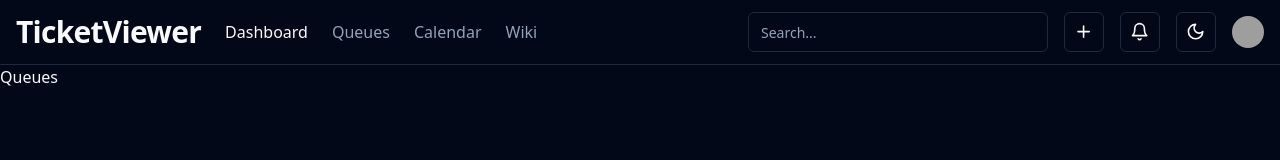
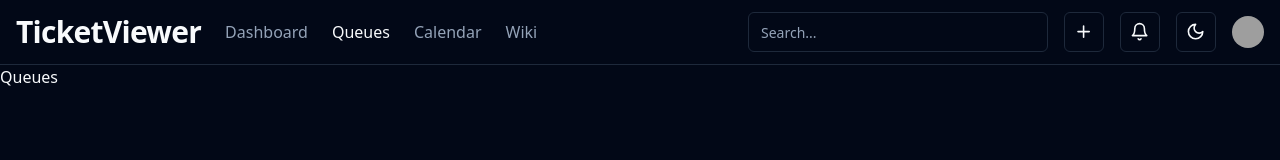
Before and after one commit to overthemil/ticket-viewer, a React (Vite) app: page /queues in a window 1280 px wide. Shown: the top 160 px of the page. Built offline with nearby package versions, Linux system fonts and the light colour scheme; grey boxes are pictures that could not be loaded.

Commit message:
Refactor components to make more extensible

```diff
--- a/src/components/navbar-links.tsx
+++ b/src/components/navbar-links.tsx
@@ -1,40 +1,58 @@
 import { cn } from "@/lib/utils"
-import { Link } from "react-router-dom";
+import { Link, useLocation } from "react-router-dom";
+
+const links = [
+  {
+    id: 0,
+    label: "Dashboard",
+    href: "/"
+  },
+  {
+    id: 1,
+    label: "Queues",
+    href: "/queues"
+  },
+  {
+    id: 2,
+    label: "Calendar",
+    href: "/calendar"
+  },
+  {
+    id: 3,
+    label: "Wiki",
+    href: "/wiki"
+  },
+];
 
 function NavbarLinks({
   className,
   ...props
 }: React.HTMLAttributes<HTMLElement>) {
+  let location = useLocation();
+
   return (
     <nav
       className={cn("flex items-center space-x-4 lg:space-x-6", className)}
       {...props}
     >
-      <Link
-        to="/"
-        className="text-md font-medium transition-colors hover:text-primary"
-      >
-        Dashboard
-      </Link>
-      <Link
-        to="/queues"
-        className="text-md font-medium text-muted-foreground transition-colors hover:text-primary"
-      >
-        Queues
-      </Link>
-      <Link
-        to="/calendar"
-        className="text-md font-medium text-muted-foreground transition-colors hover:text-primary"
-      >
-        Calendar
-      </Link>
-      <Link
-        to="/wiki"
-        className="text-md font-medium text-muted-foreground transition-colors hover:text-primary"
-      >
-        Wiki
-      </Link>
-    </nav>
+      {links.map((link) => {
+        return (location.pathname === link.href ? (
+          <Link
+            key={link.id}
+            to={link.href}
+            className="text-md font-medium transition-colors hover:text-primary">
+              {link.label}
+          </Link>
+        ) : (
+          <Link
+            key={link.id}
+            to={link.href}
+            className="text-md font-medium text-muted-foreground transition-colors hover:text-primary">
+              {link.label}
+          </Link>
+        ));
+      })}
+      </nav>
   )
 }
 
--- /dev/null
+++ b/src/layouts/MainLayout.tsx
@@ -0,0 +1,13 @@
+import Navbar from "@/components/navbar";
+import { Outlet } from "react-router-dom";
+
+function MainLayout() {
+  return (
+    <>
+      <Navbar />
+      <Outlet />
+    </>
+  );
+}
+
+export default MainLayout
--- a/src/routes/Calendar.tsx
+++ b/src/routes/Calendar.tsx
@@ -1,9 +1,6 @@
-import Navbar from "@/components/navbar"
-
 function Calendar() {
   return (
     <>
-      <Navbar />
       <h1>Calendar</h1>
     </>
   );
--- a/src/routes/Dashboard.tsx
+++ b/src/routes/Dashboard.tsx
@@ -1,30 +1,47 @@
 import { Tabs, TabsContent, TabsList, TabsTrigger } from "@/components/ui/tabs"
-import Navbar from "@/components/navbar";
+
+const tabs = [
+  {
+    id: 0,
+    value: "dashboard",
+    label: "Dashboard",
+    element: <h1> Dashboard </h1>,
+  },
+  {
+    id: 1,
+    value: "my-dashboard",
+    label: "My Dashboard",
+    element: <h1> My Dashboard </h1>,
+  },
+{
+    id: 2,
+    value: "reports",
+    label: "Reports",
+    element: <h1> Reports </h1>,
+  },
+{
+    id: 3,
+    value: "timesheets",
+    label: "Timesheets",
+    element: <h1> Timesheets </h1>
+  },
+];
 
 function Dashboard() {
   return (
     <>
-      <Navbar />
       <div className="flex-1 space-y-4 p-6 pt-4">
         <Tabs defaultValue="dashboard" className="space-y-4">
           <TabsList>
-            <TabsTrigger value="dashboard">
-              Dashboard
-            </TabsTrigger>
-            <TabsTrigger value="my-dashboard">
-              My Dashboard
-            </TabsTrigger>
-            <TabsTrigger value="reports">
-              Reports
-            </TabsTrigger>
-            <TabsTrigger value="timesheets">
-              Timesheets
-            </TabsTrigger>
+            {tabs.map((tab) =>
+              <TabsTrigger value={tab.value} key={tab.id}>
+                {tab.label}
+              </TabsTrigger>
+            )}
           </TabsList>
-          <TabsContent value="dashboard" className="space-y-4">Dashboard</TabsContent>
-          <TabsContent value="my-dashboard" className="space-y-4">My Dashboard</TabsContent>
-          <TabsContent value="reports" className="space-y-4">Reports</TabsContent>
-          <TabsContent value="timesheets" className="space-y-4">Timesheets</TabsContent>
+          {tabs.map((tab) =>
+            <TabsContent key={tab.id} value={tab.value} className="space-y-4">{tab.element}</TabsContent>
+          )}
         </Tabs>
       </div>
     </>
--- a/src/routes/Queues.tsx
+++ b/src/routes/Queues.tsx
@@ -1,9 +1,6 @@
-import Navbar from "@/components/navbar"
-
 function Queues() {
   return (
     <>
-      <Navbar />
       <h1>Queues</h1>
     </>
   );
--- a/src/routes/Wiki.tsx
+++ b/src/routes/Wiki.tsx
@@ -1,9 +1,6 @@
-import Navbar from "@/components/navbar"
-
 function Wiki() {
   return (
     <>
-      <Navbar />
       <h1>Wiki</h1>
     </>
   );
```
Also changed, not shown: src/App.tsx (+7 -0 lines).
